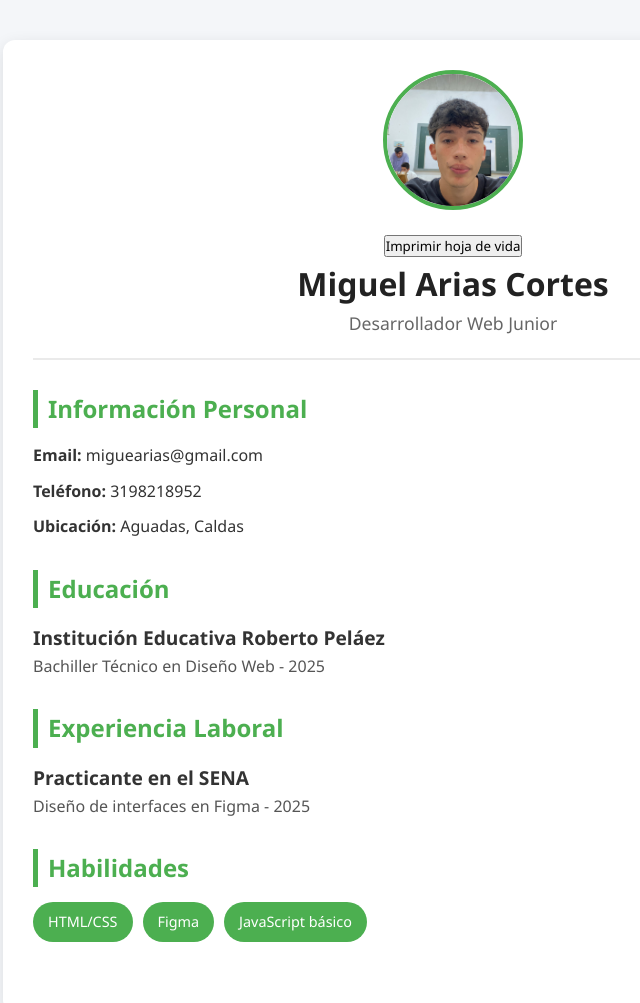
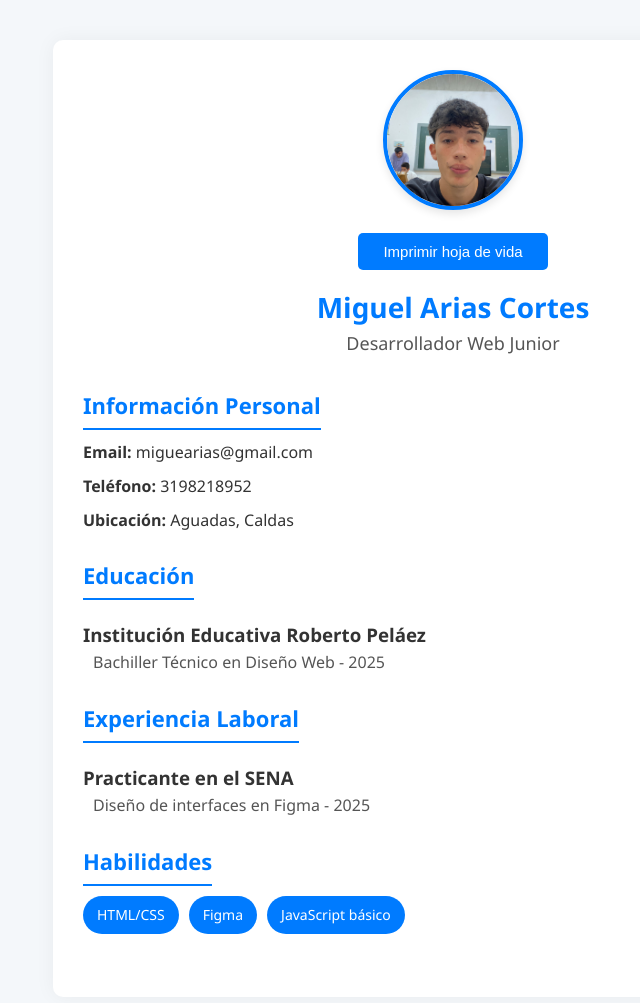
Before and after one commit to miguelarias57958-tech/HojaDeVida, a plain HTML site: page index.html in a window 1280 px wide. Shown: the top 1003 px of the page, without its empty margins (187-827 px from the left). Drawn offline with Linux system fonts and the light colour scheme.

Commit message:
Update styles.css

```diff
--- a/styles.css
+++ b/styles.css
@@ -1,105 +1,135 @@
-
+/* Reset básico */
 * {
     margin: 0;
     padding: 0;
     box-sizing: border-box;
-    font-family: 'Segoe UI', Tahoma, Geneva, Verdana, sans-serif;
 }
 
 body {
-    background: #f4f6f9;
+    font-family: 'Segoe UI', Tahoma, Geneva, Verdana, sans-serif;
+    background-color: #f4f7fa;
     color: #333;
     line-height: 1.6;
 }
 
-/* ---------- Contenedor principal ---------- */
+/* Contenedor principal */
 .container {
-    max-width: 900px;
+    max-width: 800px;
     margin: 40px auto;
-    background: #fff;
-    border-radius: 12px;
-    box-shadow: 0 4px 15px rgba(0,0,0,0.1);
+    background-color: #fff;
     padding: 30px;
+    border-radius: 10px;
+    box-shadow: 0 0 20px rgba(0,0,0,0.05);
 }
 
-/* ---------- Cabecera ---------- */
+/* Cabecera */
 header {
     text-align: center;
     margin-bottom: 30px;
-    border-bottom: 2px solid #eaeaea;
-    padding-bottom: 20px;
 }
 
-header .profile-pic {
+.profile-pic {
     width: 140px;
     height: 140px;
+    object-fit: cover;
     border-radius: 50%;
-    object-fit: cover;
-    margin-bottom: 15px;
-    border: 4px solid #4CAF50;
+    border: 4px solid #007BFF;
+    box-shadow: 0 4px 8px rgba(0,0,0,0.1);
 }
 
-header h1 {
-    font-size: 2rem;
-    color: #222;
+h1 {
+    margin-top: 15px;
+    font-size: 28px;
+    color: #007BFF;
 }
 
-header p {
-    font-size: 1.1rem;
-    color: #666;
+.subtitle {
+    font-size: 18px;
+    color: #555;
 }
 
-/* ---------- Secciones ---------- */
+/* Botón imprimir */
+.print-button {
+    margin-top: 15px;
+}
+
+.print-button button {
+    background-color: #007BFF;
+    color: white;
+    padding: 10px 25px;
+    border: none;
+    border-radius: 5px;
+    font-size: 15px;
+    cursor: pointer;
+    transition: background-color 0.3s ease;
+}
+
+.print-button button:hover {
+    background-color: #0056b3;
+}
+
+/* Secciones */
 .section {
-    margin-bottom: 30px;
+    margin-bottom: 25px;
 }
 
 .section h2 {
-    font-size: 1.5rem;
-    color: #4CAF50;
-    margin-bottom: 15px;
-    border-left: 5px solid #4CAF50;
-    padding-left: 10px;
+    font-size: 22px;
+    margin-bottom: 10px;
+    border-bottom: 2px solid #007BFF;
+    display: inline-block;
+    padding-bottom: 5px;
+    color: #007BFF;
 }
 
-.section ul {
-    list-style: none;
-    padding-left: 0;
-}
-
-.section ul li {
-    margin-bottom: 10px;
-}
-
-/* ---------- Experiencia & Educación ---------- */
 .item h3 {
-    font-size: 1.2rem;
+    margin-top: 10px;
     color: #333;
 }
 
 .item p {
+    margin-left: 10px;
     color: #555;
-    font-size: 1rem;
 }
 
-/* ---------- Habilidades ---------- */
+/* Lista de habilidades */
 .skills {
+    list-style: none;
     display: flex;
     flex-wrap: wrap;
     gap: 10px;
 }
 
 .skills li {
-    background: #4CAF50;
+    background-color: #007BFF;
     color: white;
-    padding: 8px 15px;
+    padding: 8px 14px;
     border-radius: 20px;
-    font-size: 0.9rem;
-    transition: 0.3s ease;
+    font-size: 14px;
 }
 
-.skills li:hover {
-    background: #45a049;
-    transform: scale(1.05);
-    cursor: default;
+/* Lista general */
+ul {
+    list-style-type: none;
+    padding-left: 0;
 }
+
+ul li {
+    margin-bottom: 8px;
+}
+
+/* Imprimir: ocultar botón */
+@media print {
+    .print-button {
+        display: none;
+    }
+
+    body {
+        background-color: white;
+    }
+
+    .container {
+        box-shadow: none;
+        padding: 0;
+    }
+}
```
